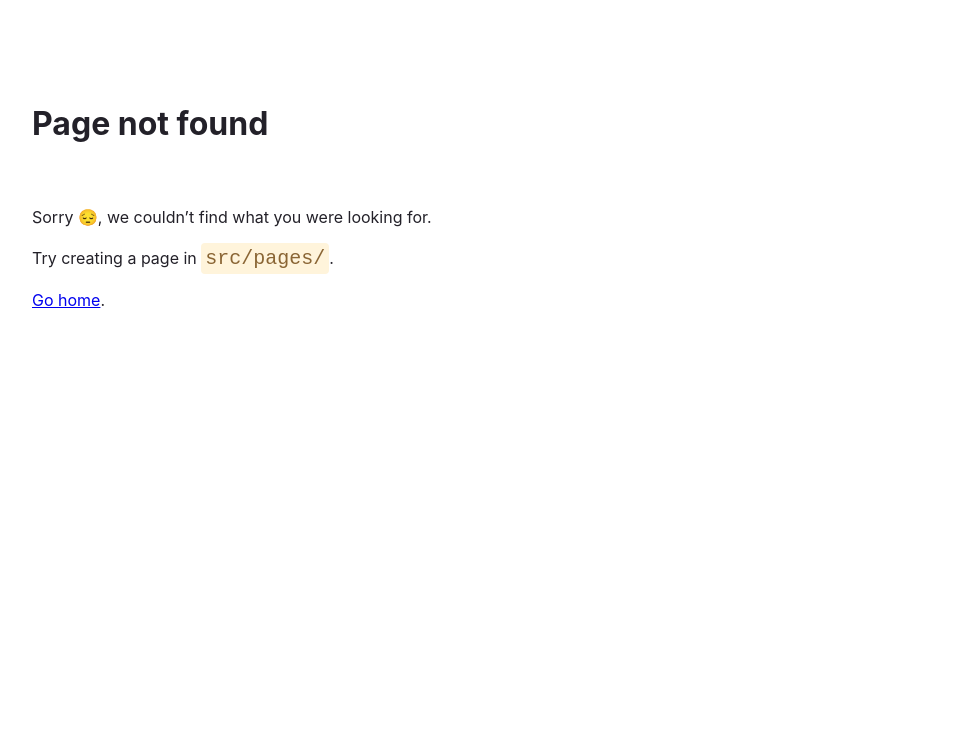
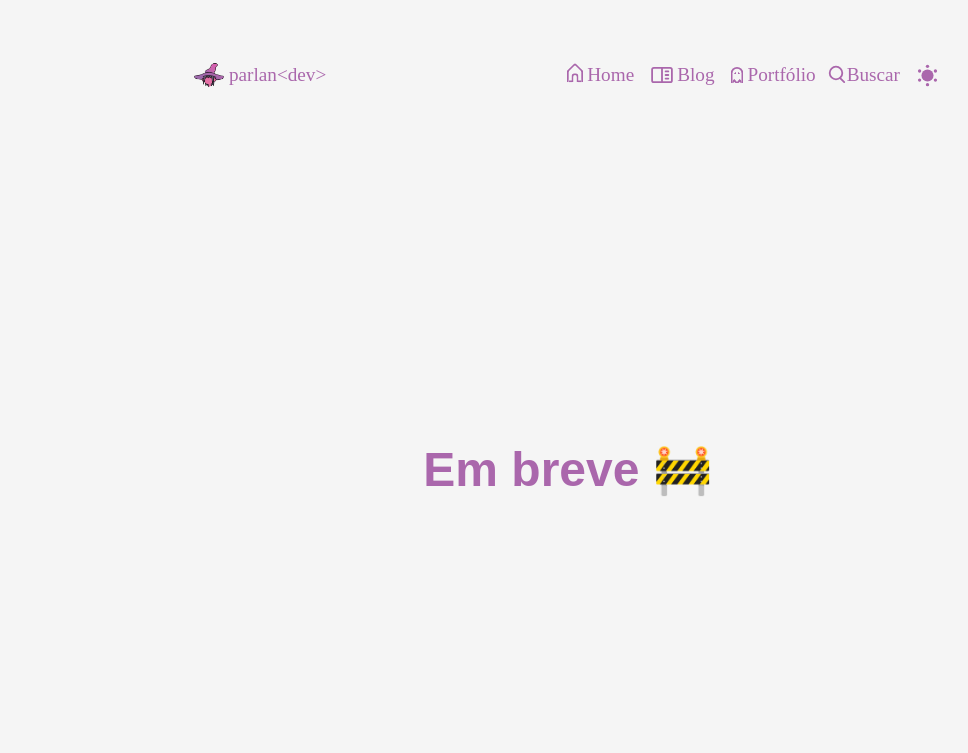
Before and after one commit to parlandin/blog-site, a Gatsby site: page /portfolio in a window 1280 px wide. Before the commit this address had no page. Shown: the whole page, without its empty margins (72-1040 px from the left). Built offline with nearby package versions, Linux system fonts and the light colour scheme; Gatsby itself is replaced by a stand-in of ours.

Commit message:
feat: add coming soon pages

```diff
--- a/src/components/ComingSoon/index.tsx
+++ b/src/components/ComingSoon/index.tsx
@@ -5,7 +5,7 @@ const Container = styled.div`
   display: flex;
   justify-content: center;
   align-items: center;
-  height: 100vh;
+  height: 70vh;
 `;
 
 const Title = styled.h1`
--- /dev/null
+++ b/src/pages/portfolio.tsx
@@ -0,0 +1,14 @@
+import * as React from "react";
+import type { PageProps } from "gatsby";
+import MainLayout from "@layouts/MainLayout";
+import ComingSoon from "@components/ComingSoon";
+
+const PortfolioPage: React.FC<PageProps> = () => {
+  return (
+    <MainLayout>
+      <ComingSoon />
+    </MainLayout>
+  );
+};
+
+export default PortfolioPage;
```
Also changed, not shown: src/pages/search.tsx (added, +14 -0 lines).
